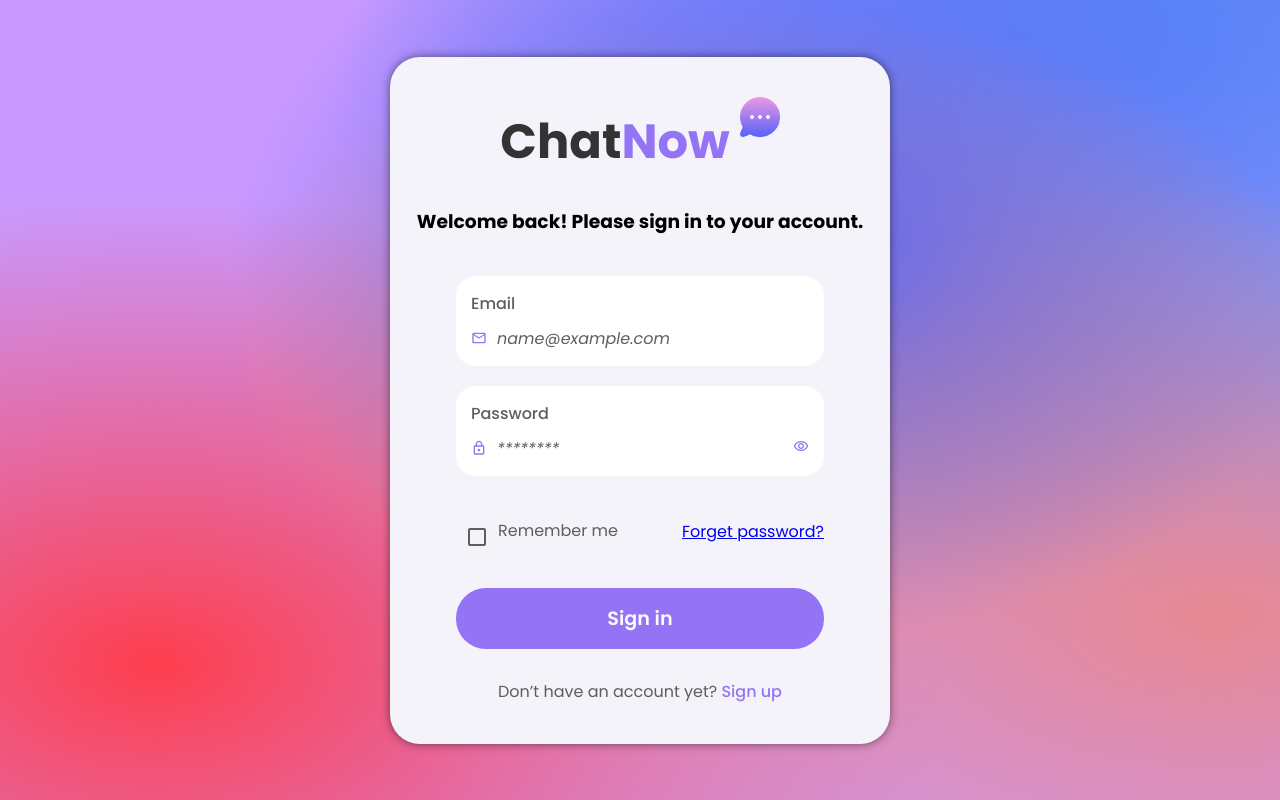
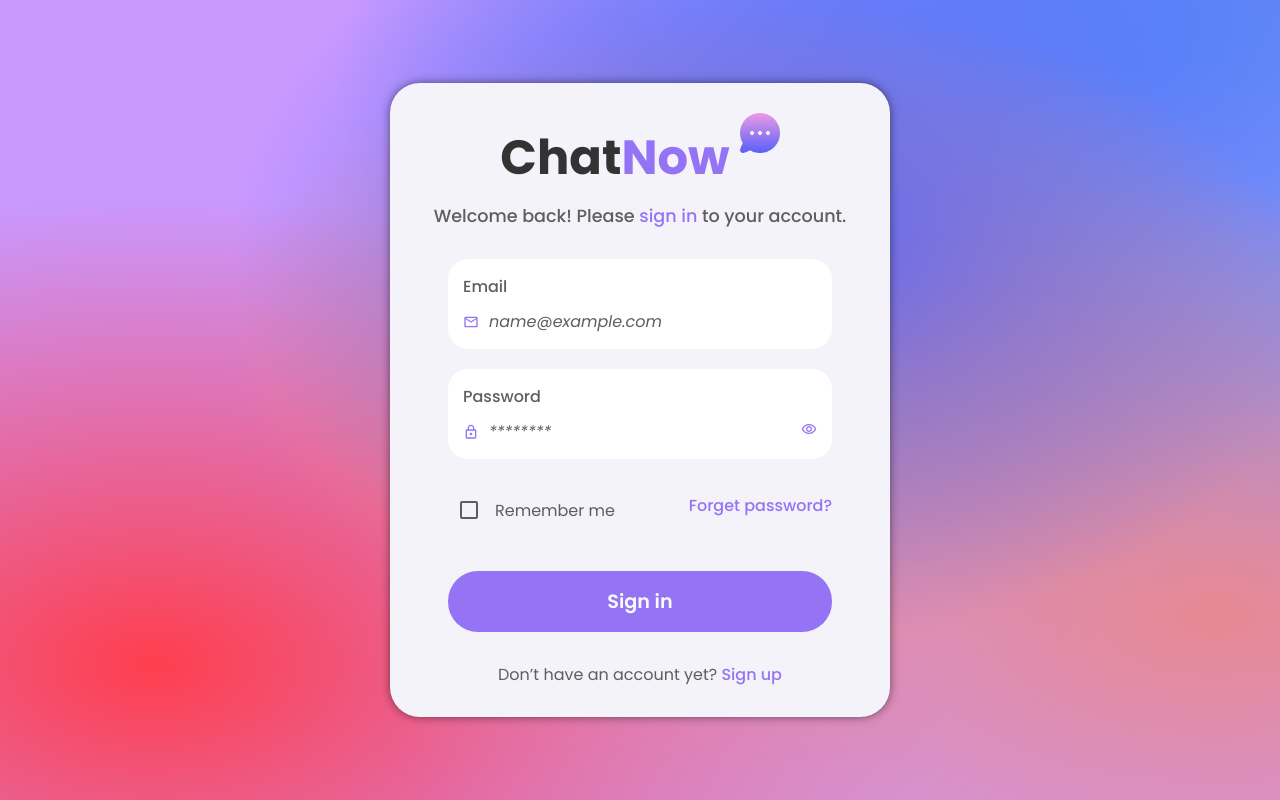
Before and after one commit to s-shemmee/ChatNow, a React (Vite) app: page /login in a window 1280 px wide. Built offline with nearby package versions, Linux system fonts and the light colour scheme; no server answers.

Commit message:
update: overall styling

```diff
--- a/src/App.scss
+++ b/src/App.scss
@@ -1,4 +1,4 @@
-@import url('https://fonts.googleapis.com/css2?family=Poppins:ital,wght@0,100;0,200;0,300;0,400;0,500;0,600;0,700;0,800;0,900;1,100;1,200;1,300;1,400;1,500;1,600;1,700;1,800;1,900&display=swap');
+@import url("https://fonts.googleapis.com/css2?family=Poppins:ital,wght@0,100;0,200;0,300;0,400;0,500;0,600;0,700;0,800;0,900;1,100;1,200;1,300;1,400;1,500;1,600;1,700;1,800;1,900&display=swap");
 
 $font-family: "Poppins", sans-serif;
 $primary-color: #9474f4;
@@ -53,7 +53,7 @@
   align-items: center;
   justify-content: center;
   flex-direction: column;
-  padding: 40px 20px;
+  padding: 30px 10px;
   width: 500px;
   background-color: #f3f3f9;
   border-radius: 30px;
@@ -65,7 +65,6 @@
     flex-direction: row;
     align-items: center;
     justify-content: center;
-    margin-bottom: 20px;
 
     img {
       height: 40px;
@@ -89,19 +88,16 @@
     flex-direction: column;
     align-items: center;
     justify-content: center;
-    margin-bottom: 40px;
+    margin-bottom: 30px;
 
-    h2 {
-      font-size: 2rem;
-      font-weight: 500;
-      color: $primary-color;
-      margin-bottom: 10px;
-    }
-
-    p {
-      font-size: 1rem;
+    h3 {
+      font-size: 1.1rem;
       font-weight: 500;
       color: $secondary-color;
+
+      span {
+        color: $primary-color;
+      }
     }
   }
 
@@ -170,43 +166,32 @@
       align-items: center;
       justify-content: space-between;
       width: 80%;
-      margin: 10px auto;
+      margin-bottom: 20px;
 
-      .formCheckbox {
+      .remember {
         display: flex;
         align-items: center;
         justify-content: center;
+        flex-direction: row;
+        gap: 5px;
 
-        .checkbox {
-          width: 15px;
-          height: 15px;
-          border: 1px solid $secondary-color;
-          border-radius: 5px;
-          margin-right: 10px;
-          cursor: pointer;
-          transition: all 0.3s ease-in-out;
-
-          &:hover {
-            border: 1px solid $primary-color;
-          }
-
-          input {
-            width: 100%;
-            height: 100%;
-            opacity: 0;
-            cursor: pointer;
-          }
+        label {
+          font-size: 1rem;
+          font-weight: 500;
+          color: $secondary-color;
         }
       }
 
-      .forgetPassword {
+      .forget {
         font-size: 1rem;
         font-weight: 500;
         color: $primary-color;
+        cursor: pointer;
+        transition: all 0.3s ease-in-out;
         text-decoration: none;
-        transition: all 0.3s ease-in-out;
+
         &:hover {
-          text-decoration: underline;
+          color: #8965f5;
         }
       }
     }
@@ -355,7 +340,7 @@
     align-items: center;
     justify-content: center;
     flex-direction: column;
-    width: 35%;
+    width: 30%;
     background-color: #f2efff;
     height: 100%;
     padding: 20px 10px;
@@ -379,6 +364,8 @@
         background-color: #fff;
         border-radius: 20px;
         padding: 10px 20px;
+        margin-bottom: 20px;
+        box-shadow: 0px 8px 10px rgba(9, 9, 9, 0.1);
 
         input[type="text"] {
           width: 100%;
@@ -417,27 +404,22 @@
         justify-content: flex-start;
         flex-direction: column;
         width: 100%;
-        height: fit-content;
-        box-shadow: 0px 10px 12px rgba(9, 9, 9, 0.1);
-        padding: 10px;
-        border-radius: 0px 0px 20px 20px;
-        margin-top: -10px;
-        background-color: #fff;
-        gap: 15px;
+        height: 100%;
+        padding: auto;
+        gap: 10px;
 
         .searchResultUser {
           display: flex;
           align-items: center;
           justify-content: space-between;
           width: 100%;
-          height: 80px;
+          height: 100px;
           background-color: $primary-color;
           color: #fafafa;
           border-radius: 20px;
-          padding: 10px 15px;
-          gap: 5px;
+          padding: 10px 20px;
+          gap: 10px;
           cursor: pointer;
-          transition: all 0.3s ease-in-out;
 
           .searchResultUserImg {
             width: 60px;
@@ -488,8 +470,7 @@
           }
         }
       }
-
-  }
+    }
 
     .chatsContainer {
       display: flex;
@@ -690,7 +671,7 @@
         justify-content: center;
         gap: 5px;
 
-        .chatAction button{
+        .chatAction button {
           font-size: 1rem;
           color: $primary-color;
           cursor: pointer;
@@ -700,7 +681,6 @@
             color: #7247f3;
           }
         }
-
       }
     }
 
@@ -784,7 +764,7 @@
           }
         }
 
-        .messageAction button{
+        .messageAction button {
           font-size: 1rem;
           color: $primary-color;
           cursor: pointer;
```
